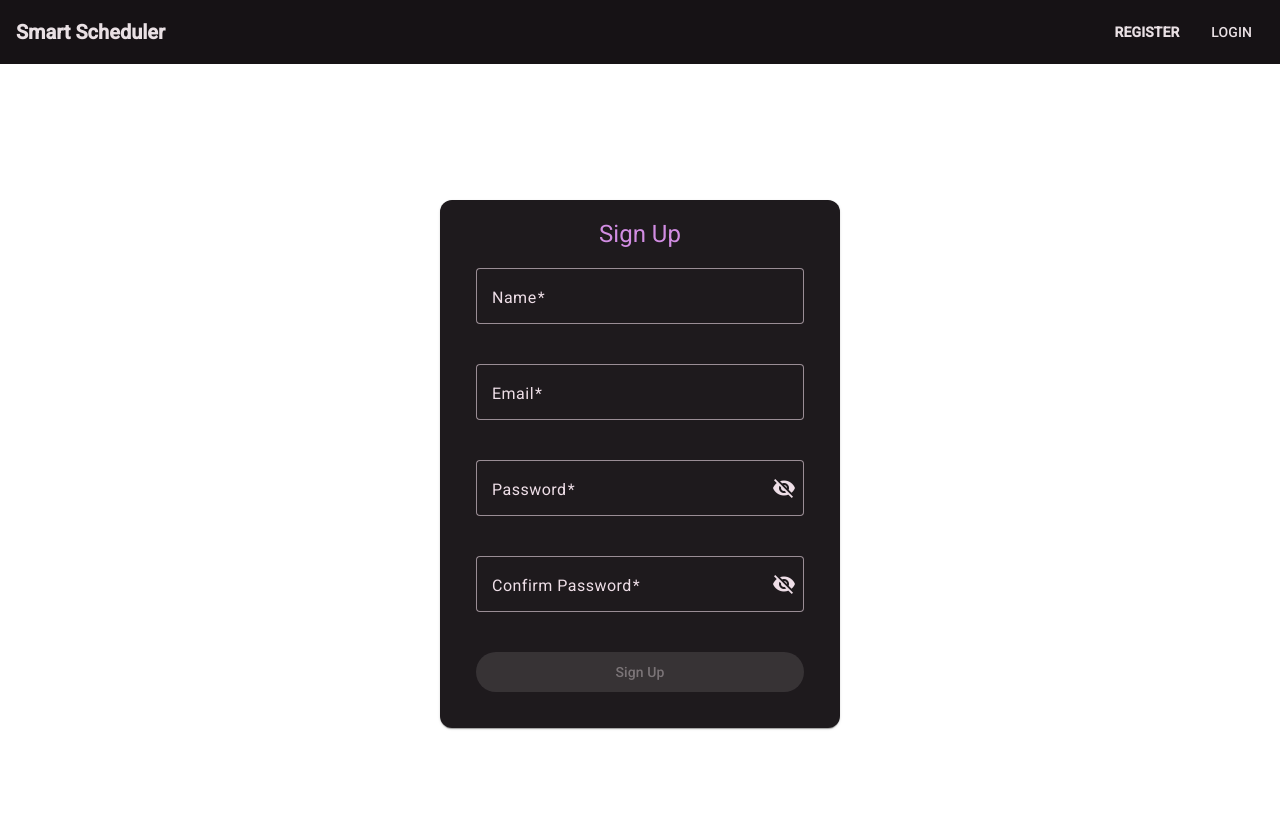
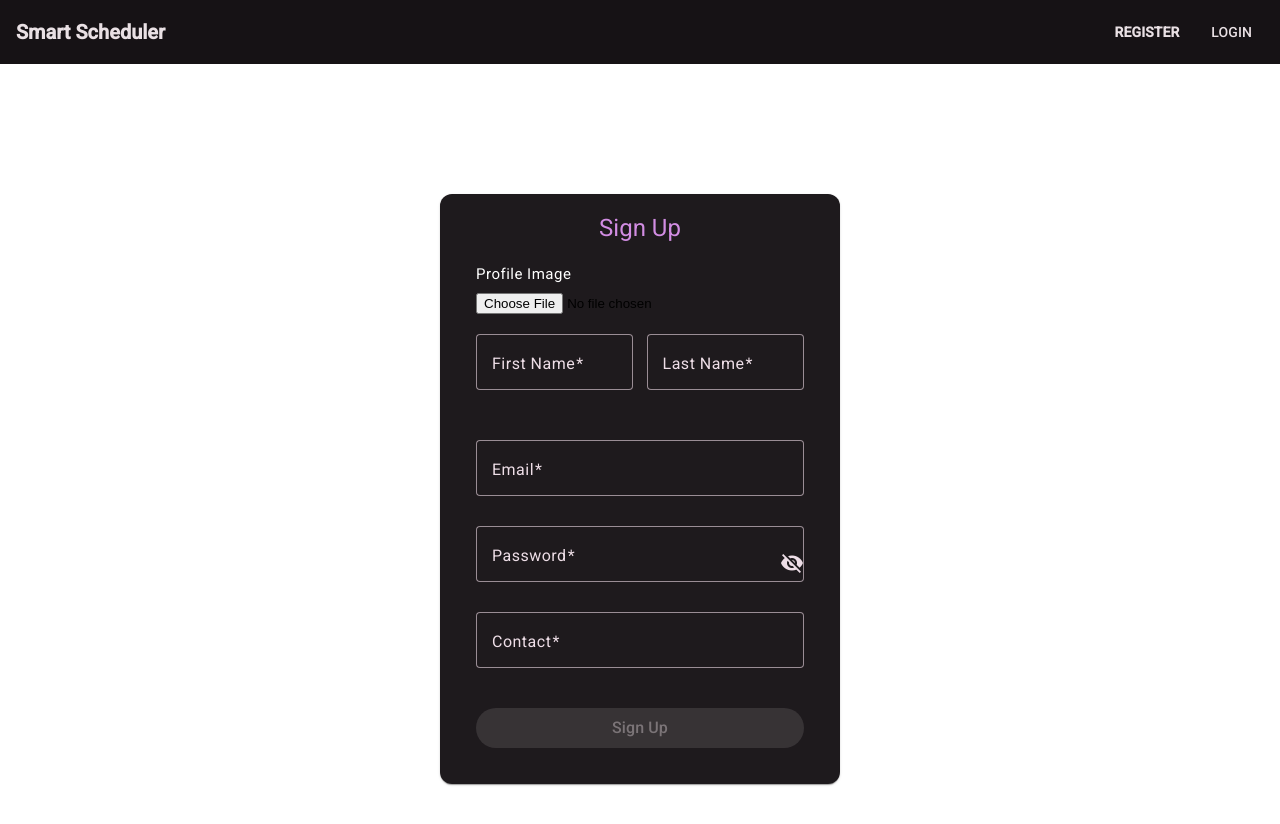
Before and after one commit to yassine-cloud/SmartScheduler, an Angular app in the folder frontend/: page /signup in a window 1280 px wide. Shown: the top 824 px of the page. Built offline with nearby package versions, Linux system fonts and the light colour scheme.

Commit message:
version2

```diff
--- a/frontend/src/app/auth/components/login/login.component.ts
+++ b/frontend/src/app/auth/components/login/login.component.ts
@@ -1,27 +1,47 @@
 import { Component } from '@angular/core';
 import { FormBuilder, FormGroup, Validators } from '@angular/forms';
+import { AuthService } from '../../services/auth/auth.service';
+import { MatSnackBar } from '@angular/material/snack-bar';
+import { Router } from '@angular/router';
 
 @Component({
   selector: 'app-login',
   templateUrl: './login.component.html',
-  styleUrl: './login.component.scss'
+  styleUrls: ['./login.component.scss']
 })
 export class LoginComponent {
   loginForm!: FormGroup;
-  hidePassword =true;
-  constructor(private fb:FormBuilder)
-  {
-     this.loginForm=this.fb.group({
+  hidePassword = true;
 
-      email :[null,[Validators.required,Validators.email]],
-      password:[null,[Validators.required]],
+  constructor(
+    private fb: FormBuilder,
+    private authService: AuthService,
+    private snackbar: MatSnackBar,
+    private router: Router
+  ) {
+    this.loginForm = this.fb.group({
+      email: [null, [Validators.required, Validators.email]],
+      password: [null, [Validators.required]]
+    });
+  }
 
-     })
-  }
   togglePasswordVisibility() {
     this.hidePassword = !this.hidePassword;
-}
-  onSubmit(){
-    console.log(this.loginForm.value);
+  }
+
+  onSubmit() {
+    if (this.loginForm.invalid) {
+      this.snackbar.open("Please enter a valid email and password", "Close", { duration: 5000, panelClass: "error-snackbar" });
+      return;
+    }
+
+    this.authService.login(this.loginForm.value).subscribe((res) => {
+      if (res.id != null) {
+        this.snackbar.open("Login successful", "Close", { duration: 5000 });
+        this.router.navigateByUrl("/dashboard"); // Change to your desired route
+      } else {
+        this.snackbar.open("Login failed. Try again!", "Close", { duration: 5000, panelClass: "error-snackbar" });
+      }
+    });
   }
 }
--- a/frontend/src/app/auth/components/signup/signup.component.html
+++ b/frontend/src/app/auth/components/signup/signup.component.html
@@ -5,13 +5,34 @@
         <mat-card-content>
             <form [formGroup]="signupForm" (ngSubmit)="onSubmit()">
 
-                <mat-form-field appearance="outline">
-                    <mat-label>Name</mat-label>
-                    <input matInput formControlName="name" placeholder="Name" required>
-                    <mat-error *ngIf="signupForm.get('name')?.invalid && signupForm.get('name')?.touched">
-                        Please enter a valid name.
+
+                <div class="file-input-container">
+                    <label for="file-upload">Profile Image</label>
+                    <input type="file" id="file-upload" (change)="onFileSelected($event)" required>
+                    <mat-error *ngIf="imageError">
+                        Please select a valid image file.
                     </mat-error>
-                </mat-form-field>
+                </div>
+
+
+                <div class="name-container">
+                    <mat-form-field appearance="outline" class="half-width">
+                        <mat-label>First Name</mat-label>
+                        <input matInput formControlName="firstName" placeholder="First Name" required>
+                        <mat-error *ngIf="signupForm.get('firstName')?.invalid && signupForm.get('firstName')?.touched">
+                            Please enter a valid first name.
+                        </mat-error>
+                    </mat-form-field>
+
+                    <mat-form-field appearance="outline" class="half-width">
+                        <mat-label>Last Name</mat-label>
+                        <input matInput formControlName="lastName" placeholder="Last Name" required>
+                        <mat-error *ngIf="signupForm.get('lastName')?.invalid && signupForm.get('lastName')?.touched">
+                            Please enter a valid last name.
+                        </mat-error>
+                    </mat-form-field>
+                </div>
+
 
                 <mat-form-field appearance="outline">
                     <mat-label>Email</mat-label>
@@ -20,6 +41,7 @@
                         Please enter a valid email.
                     </mat-error>
                 </mat-form-field>
+
 
                 <mat-form-field appearance="outline">
                     <mat-label>Password</mat-label>
@@ -32,18 +54,17 @@
                     </mat-error>
                 </mat-form-field>
 
+
                 <mat-form-field appearance="outline">
-                    <mat-label>Confirm Password</mat-label>
-                    <input matInput [type]="hidePassword ? 'password' : 'text'" formControlName="confirmPassword" placeholder="Confirm Password" required>
-                    <button mat-icon-button matSuffix type="button" (click)="togglePasswordVisibility()">
-                        <mat-icon>{{ hidePassword ? 'visibility_off' : 'visibility' }}</mat-icon>
-                    </button>
-                    <mat-error *ngIf="signupForm.get('confirmPassword')?.invalid && signupForm.get('confirmPassword')?.touched">
-                        Please enter a valid confirmation password.
+                    <mat-label>Contact</mat-label>
+                    <input matInput formControlName="contact" placeholder="Phone or Contact Number" required>
+                    <mat-error *ngIf="signupForm.get('contact')?.invalid && signupForm.get('contact')?.touched">
+                        Please enter a valid contact number.
                     </mat-error>
                 </mat-form-field>
 
-                <button mat-raised-button color="primary" type="submit" [disabled]="signupForm.invalid">Sign Up</button>
+
+                <button mat-raised-button color="primary" type="submit" [disabled]="signupForm.invalid" class="large-btn">Sign Up</button>
 
             </form>
         </mat-card-content>
--- a/frontend/src/app/auth/components/signup/signup.component.scss
+++ b/frontend/src/app/auth/components/signup/signup.component.scss
@@ -8,9 +8,12 @@
         max-width: 400px;
         width: 100%;
         padding: 20px;
+        box-sizing: border-box;
+        margin-top: 50px;
 
         @media screen and (max-width: 500px) {
             max-width: 90%;
+            padding: 15px;
         }
 
         mat-card-title {
@@ -31,15 +34,18 @@
 
             mat-form-field {
                 width: 100%;
-                margin-bottom: 20px;
+                margin-bottom: 10px;
 
                 @media screen and (max-width: 500px) {
-                    margin-bottom: 10px;
+                    margin-bottom: 5px;
                 }
             }
 
             button {
                 width: 100%;
+                padding: 12px 0;
+                font-size: 16px;
+                margin-top: 10px;
             }
         }
     }
@@ -48,3 +54,46 @@
 .error-snackbar {
     background-color: red !important;
 }
+
+.file-input-container {
+    width: 100%;
+    margin-bottom: 19px;
+
+    @media screen and (max-width: 500px) {
+        margin-bottom: 15px;
+    }
+}
+
+.file-input-container label {
+    color: white;
+    font-size: 15px;
+    margin-bottom: 5px;
+    display: block;
+}
+
+mat-form-field {
+    width: 100%;
+    margin-bottom: 20px;
+}
+
+@media screen and (max-width: 500px) {
+    mat-form-field {
+        margin-bottom: 15px;
+    }
+}
+
+.name-container {
+    display: flex;
+    justify-content: space-between;
+    width: 100%;
+    margin-bottom: 20px;
+
+    mat-form-field {
+        width: 48%;
+        margin-right: 4%;
+    }
+
+    mat-form-field:last-child {
+        margin-right: 0;
+    }
+}
--- a/frontend/src/app/auth/components/signup/signup.component.ts
+++ b/frontend/src/app/auth/components/signup/signup.component.ts
@@ -7,19 +7,22 @@ import { Router } from '@angular/router';
 @Component({
   selector: 'app-signup',
   templateUrl: './signup.component.html',
-  styleUrls: ['./signup.component.scss']  // Fixed styleUrls
+  styleUrls: ['./signup.component.scss']
 })
 export class SignupComponent {
   signupForm!: FormGroup;
   hidePassword = true;
+  selectedFile!: File;
+  imageError: boolean = false;
 
   constructor(private fb: FormBuilder, private authService: AuthService,
               private snackbar: MatSnackBar, private router: Router) {
     this.signupForm = this.fb.group({
-      name: [null, [Validators.required]],
+      firstName: [null, [Validators.required]],
+      lastName: [null, [Validators.required]],
       email: [null, [Validators.required, Validators.email]],
-      password: [null, [Validators.required]],
-      confirmPassword: [null, [Validators.required]]
+      password: [null, [Validators.required, Validators.minLength(8)]],
+      contact: [null, [Validators.required]],
     });
   }
 
@@ -27,32 +30,41 @@ export class SignupComponent {
     this.hidePassword = !this.hidePassword;
   }
 
-  passwordMatchValidator(): void {
-    const password = this.signupForm.get('password');
-    const confirmPassword = this.signupForm.get('confirmPassword');
-
-    if (password?.value !== confirmPassword?.value) {
-      confirmPassword?.setErrors({ mismatch: true });
+  onFileSelected(event: any) {
+    const file: File = event.target.files[0];
+    if (file && file.type.startsWith('image/')) {
+      this.selectedFile = file;
+      this.imageError = false;
     } else {
-      confirmPassword?.setErrors(null);
+      this.imageError = true;
     }
   }
 
   onSubmit() {
-    this.passwordMatchValidator();  // Call the validator before submission
-
-    if (this.signupForm.invalid) {
+    if (this.signupForm.invalid || !this.selectedFile) {
       this.snackbar.open("Please fill in all required fields correctly", "Close", { duration: 5000, panelClass: "error-snackbar" });
       return;
     }
 
-    this.authService.signup(this.signupForm.value).subscribe((res) => {
-      console.log(res);
-      if (res.id != null) {
-        this.snackbar.open("Signup successful", "Close", { duration: 5000 });
-        this.router.navigateByUrl("/login");
-      } else {
-        this.snackbar.open("Signup failed. Try again!", "Close", { duration: 5000, panelClass: "error-snackbar" });
+    const formData = new FormData();
+    formData.append('firstName', this.signupForm.get('firstName')?.value);
+    formData.append('lastName', this.signupForm.get('lastName')?.value);
+    formData.append('email', this.signupForm.get('email')?.value);
+    formData.append('password', this.signupForm.get('password')?.value);
+    formData.append('contact', this.signupForm.get('contact')?.value);
+    formData.append('image', this.selectedFile);
+
+    this.authService.signup(formData).subscribe({
+      next: (res) => {
+        if (res.token) {
+          this.snackbar.open("Signup successful", "Close", { duration: 5000 });
+          this.router.navigateByUrl("/login");
+        } else {
+          this.snackbar.open("Signup failed. Try again!", "Close", { duration: 5000, panelClass: "error-snackbar" });
+        }
+      },
+      error: (err) => {
+        this.snackbar.open("An error occurred during signup.", "Close", { duration: 5000, panelClass: "error-snackbar" });
       }
     });
   }
--- a/frontend/src/app/auth/services/auth/auth.service.ts
+++ b/frontend/src/app/auth/services/auth/auth.service.ts
@@ -2,20 +2,19 @@ import { HttpClient } from '@angular/common/http';
 import { Injectable } from '@angular/core';
 import { Observable } from 'rxjs';
 
-const BASE_URL ="http://localhost:3000/users";
-
+const BASE_URL = "http://localhost:3000";
 
 @Injectable({
   providedIn: 'root'
 })
 export class AuthService {
-
   constructor(private http: HttpClient) { }
 
-  signup(signupRequest:any):Observable<any>{
-    return this.http.post(BASE_URL /*+ "api/auth/signup"*/, signupRequest);
+  signup(signupRequest: any): Observable<any> {
+    return this.http.post(`${BASE_URL}/user/register`, signupRequest);
   }
-  login(loginRequest:any):Observable<any>{
-    return this.http.post(BASE_URL /*+ "api/auth/login"*/, loginRequest);
+
+  login(loginRequest: any): Observable<any> {
+    return this.http.post(`${BASE_URL}/user/login`, loginRequest);
   }
 }
```
Also changed, not shown: frontend/data.json (+39 -1 lines).
